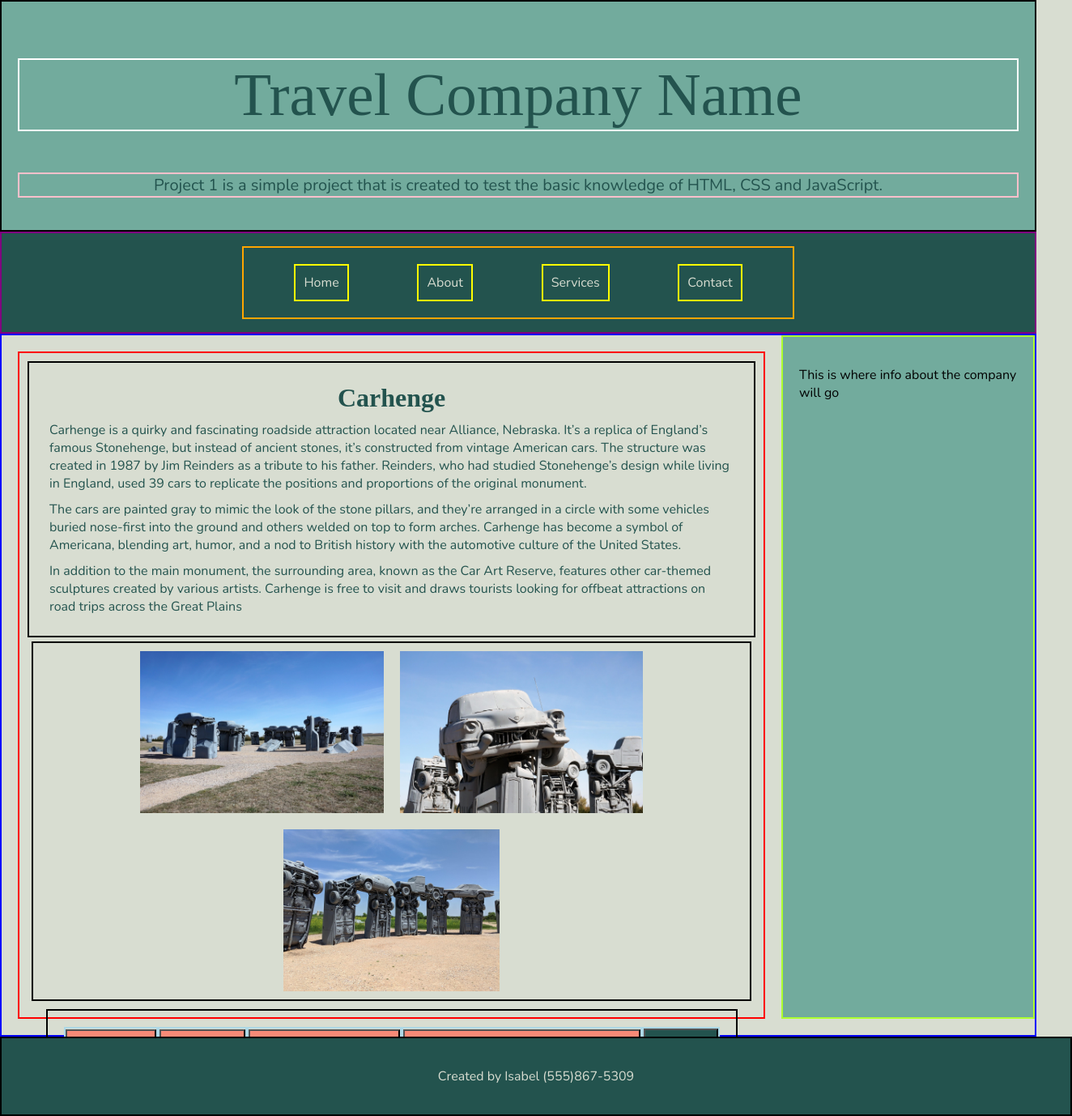
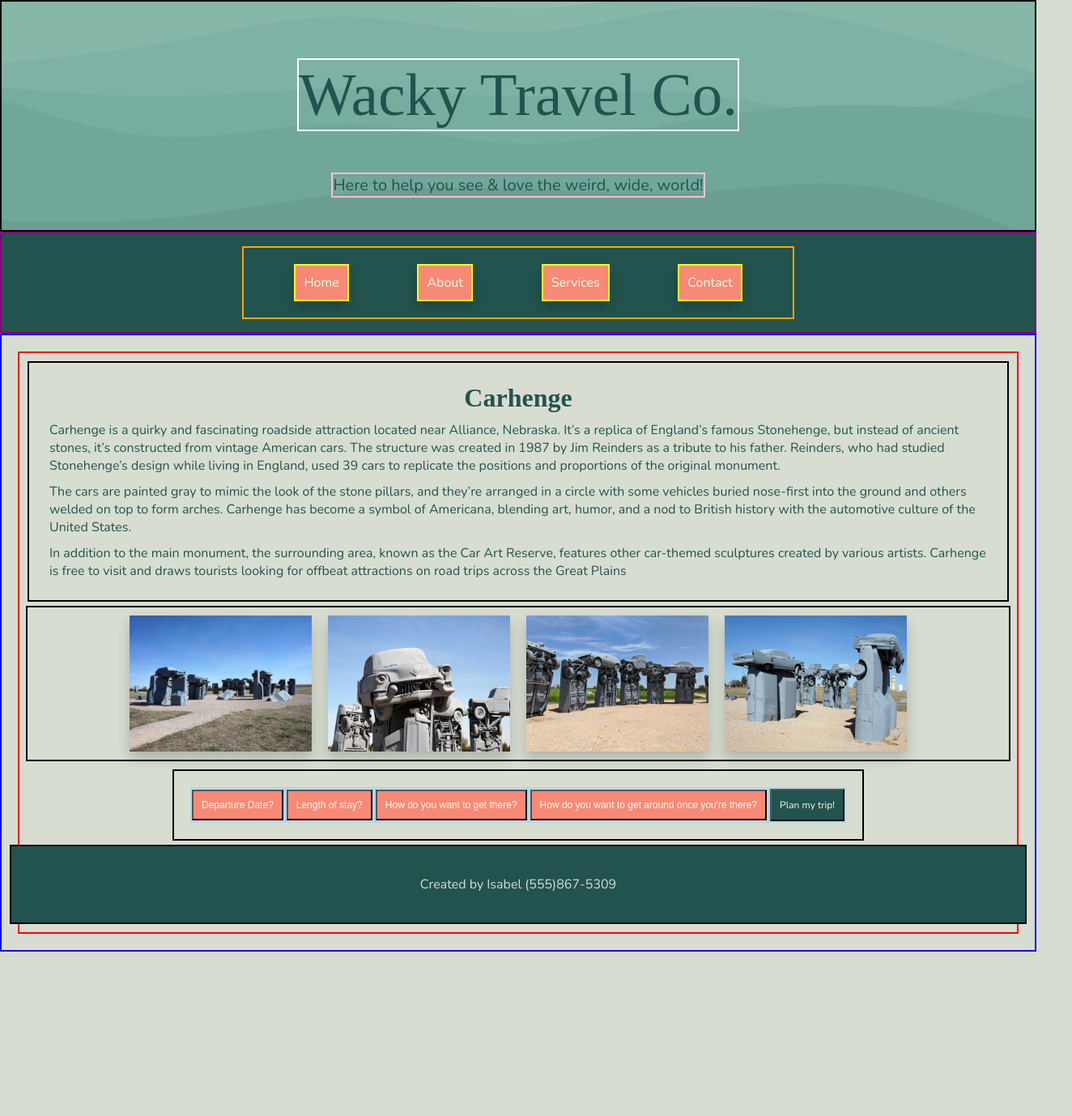
Before and after one commit to irawl254/project-1, a plain HTML site: page index.html in a window 1280 px wide. Shown: the whole page at 81% size, 1324 px wide, since content can reach past the window. After the commit the page ends 1175 px from the top, so only its background shows below. Drawn offline with nearby package versions, Linux system fonts and the light colour scheme; a web font is replaced by a local one.

Commit message:
took away side bar, added header img, kinda fixed footer

```diff
--- a/index.html
+++ b/index.html
@@ -16,11 +16,8 @@
   <body>
     <div class="head-section">
       <header>
-        <h1>Travel Company Name</h1>
-        <p>
-          Project 1 is a simple project that is created to test the basic
-          knowledge of HTML, CSS and JavaScript.
-        </p>
+        <h1>Wacky Travel Co.</h1>
+        <p>Here to help you see & love the weird, wide, world!</p>
       </header>
       <nav>
         <ul>
@@ -32,11 +29,11 @@
       </nav>
     </div>
     <div class="main-section">
-      <div class="side-bar">
+      <!-- <div class="side-bar">
         <aside>
           <p>This is where info about the company will go</p>
         </aside>
-      </div>
+      </div> -->
       <div class="content">
         <div class="site-info">
           <h2>Carhenge</h2>
@@ -73,6 +70,7 @@
           <img src="carhenge2.jpg" alt="Carhenge" />
           <img src="carhenge3.jpg" alt="Carhenge" />
           <img src="carhenge4.jpg" alt="Carhenge" />
+          <img src="carhenge1.jpg" alt="Carhenge" />
         </div>
         <div class="buttons">
           <div class="dropdown">
@@ -121,10 +119,12 @@
             <button class="plan-btn">Plan my trip!</button>
           </div>
         </div>
+        <div class="footer">
+            <footer>
+              <p>Created by Isabel (555)867-5309</p>
+            </footer>
+          </div>
       </div>
     </div>
-    <footer>
-      <p>Created by Isabel (555)867-5309</p>
-    </footer>
   </body>
 </html>
--- a/styles.css
+++ b/styles.css
@@ -15,22 +15,27 @@
     font-style: normal;
     font-size: 1rem;
 }
-
+/* W3 schools helped me do the image in the background */
    header{
     background-color: #72AB9D;
     padding: 20px;
     margin: 0;
     color: #23534E;
     border: 2px solid black;
+    background-image: url(waves.png);
+    background-repeat: no-repeat;
+    background-size: cover;
+    background-position: center;
+    display: flex;
+    flex-direction: column;
+    justify-content: center;
+    align-items: center;
   }
 
     header h1 {
     font-family: "Caprasimo", serif;
     font-weight: 100;
     font-style: normal;
-    display: flex;
-    justify-content: center;
-    align-items: center;
     font-size: 75px;
     border: 2px solid white;
   }
@@ -63,11 +68,13 @@ nav{
 }
     nav a {
     text-decoration: none;
-    color: #D8DDD1;
+    color: #fefbea;
     padding: 10px;
     border: 2px solid yellow;
     font-family: "Nunito", sans-serif;
     font-size: 1rem;
+    background-color: #f78a77;
+    box-shadow: 0px 8px 16px 0px rgba(0,0,0,0.2);
 
   }
 
@@ -75,14 +82,14 @@ nav{
     display: flex;
     flex-direction: row-reverse;
     align-items: flex-start;
-    height: auto;
+    height: 100%;
     width: auto;
     margin: 0px;
     border: 2px solid blue;
     padding: 0px;
   }
 
-  .side-bar{
+  /* .side-bar{
     display: flex;
     flex-direction: column;
     justify-content: flex-start;
@@ -93,15 +100,15 @@ nav{
     background-color: #72AB9D;
     padding: 20px;
     margin: 0px;
-  }
+  } */
 
 .content{
     display: flex;
     flex-direction: column;
     justify-content: flex-start;
     align-items: center;
-    width: 100vw;
-    height: 100vh;
+    width: auto;
+    height: auto;
     margin: 20px;
     padding: 10px;
     border: 2px solid red;
@@ -193,21 +200,23 @@ nav{
     display: flex;
     flex-direction: row;
     justify-content: center;
-    align-items: center;
+    align-items: space-around;
     border: 2px solid black;
     flex-wrap: wrap;
     margin: 5px;
+    width: 100%;
 }
 .photos img{
-    width: auto;
-    height: 200px;
+    width: 225px;
+    height: auto;
     margin: 10px;
-
+    box-shadow: 0px 8px 16px 0px rgba(0,0,0,0.2);
 }
 
-footer{
+.footer {
     position: relative;
     bottom: 0;
+    left: 0;
     width: 100%;
     display: flex;
     flex-direction: row;
@@ -217,5 +226,4 @@ footer{
     color: #D8DDD1;
     padding: 20px;
     border: 2px solid black;
-    margin: 0px;
 }
```
Also changed, not shown: waves.png (added), 1 other file.
